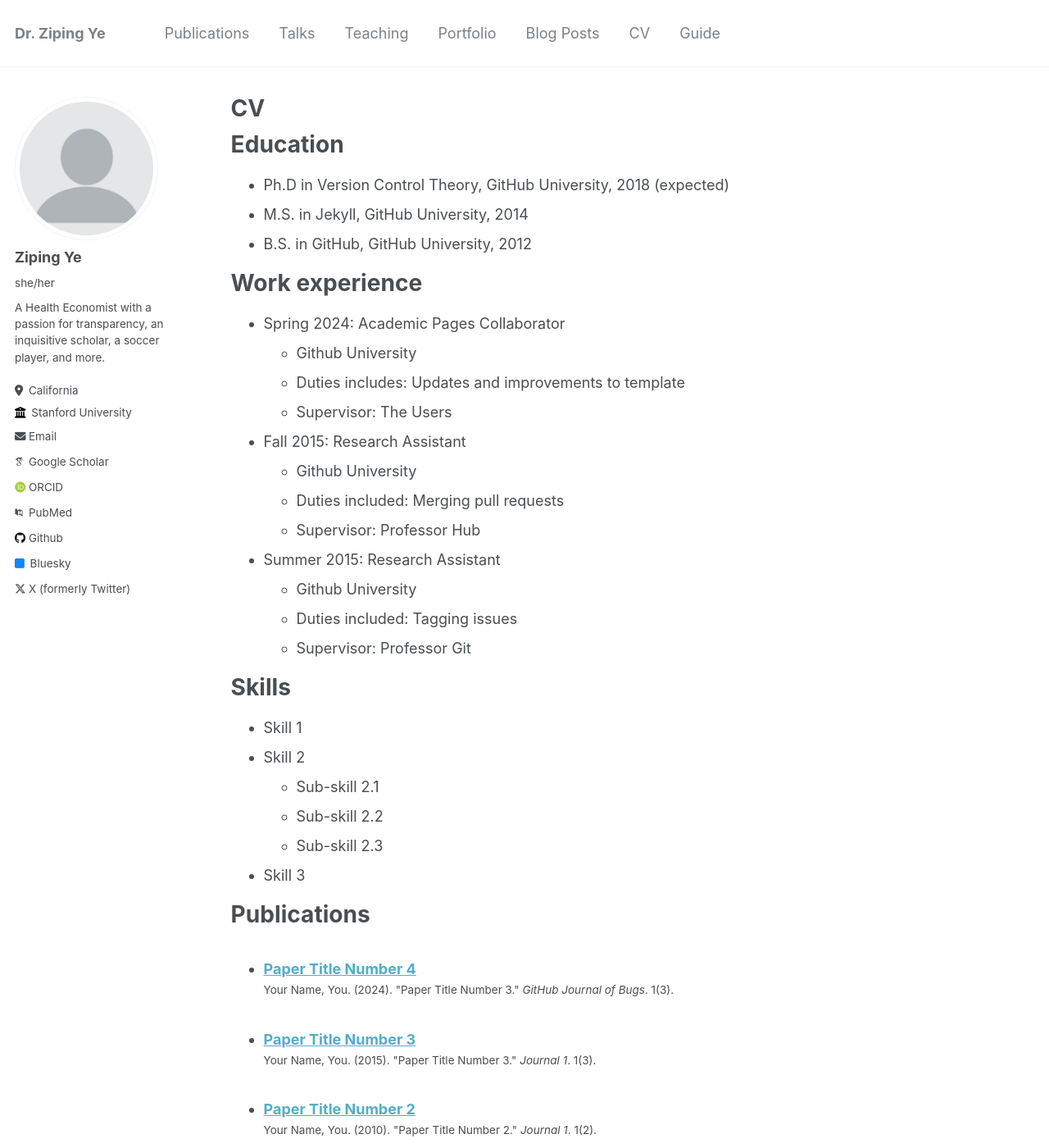
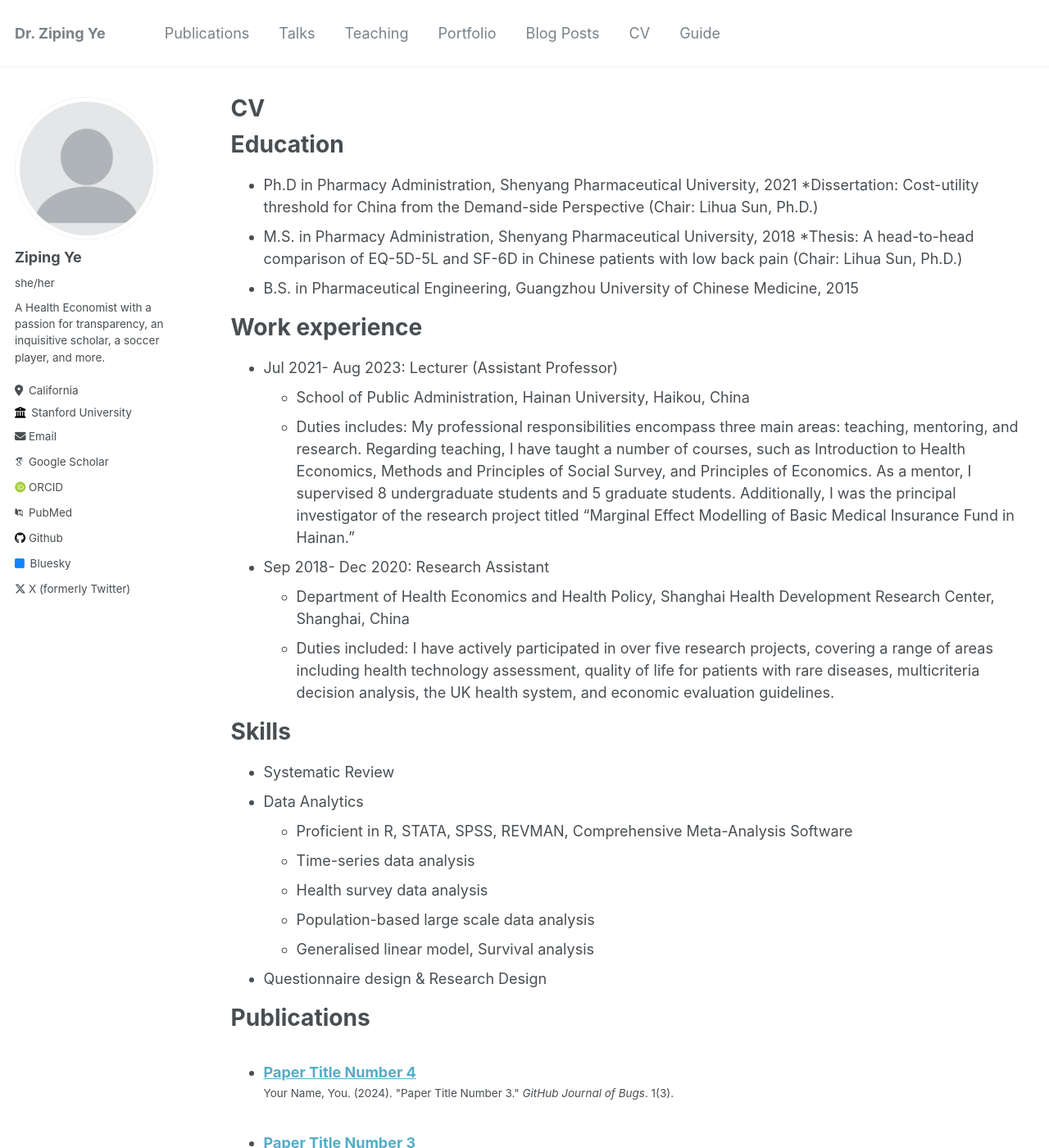
Before and after one commit to Yeatsea/Yeatsea.github.io, a Jekyll site: the page built from _pages/cv.md, in a window 1280 px wide and 1400 px high. Shown: the whole window at 82% size. Built offline with Jekyll 4.4.1, drawn with Linux system fonts in a browser that asks for light colours; some web fonts are replaced.

Commit message:
Update cv.md

```diff
--- a/_pages/cv.md
+++ b/_pages/cv.md
@@ -11,35 +11,33 @@ redirect_from:
 
 Education
 ======
-* Ph.D in Version Control Theory, GitHub University, 2018 (expected)
-* M.S. in Jekyll, GitHub University, 2014
-* B.S. in GitHub, GitHub University, 2012
+* Ph.D in Pharmacy Administration, Shenyang Pharmaceutical University, 2021
+   *Dissertation: Cost-utility threshold for China from the Demand-side Perspective (Chair: Lihua Sun, Ph.D.)
+* M.S. in Pharmacy Administration, Shenyang Pharmaceutical University, 2018
+   *Thesis: A head-to-head comparison of EQ-5D-5L and SF-6D in Chinese patients with low back pain (Chair: Lihua Sun, Ph.D.)
+* B.S. in Pharmaceutical Engineering, Guangzhou University of Chinese Medicine, 2015
 
 Work experience
 ======
-* Spring 2024: Academic Pages Collaborator
-  * Github University
-  * Duties includes: Updates and improvements to template
-  * Supervisor: The Users
+* Jul 2021- Aug 2023: Lecturer (Assistant Professor)
+  * School of Public Administration, Hainan University, Haikou, China
+  * Duties includes: My professional responsibilities encompass three main areas: teaching, mentoring, and research. Regarding teaching, I have taught a number of courses, such as Introduction to Health Economics, Methods and Principles of Social Survey, and Principles of Economics. As a mentor, I supervised 8 undergraduate students and 5 graduate students. Additionally, I was the principal investigator of the research project titled "Marginal Effect Modelling of Basic Medical Insurance Fund in Hainan."
 
-* Fall 2015: Research Assistant
-  * Github University
-  * Duties included: Merging pull requests
-  * Supervisor: Professor Hub
+* Sep 2018- Dec 2020: Research Assistant
+  * Department of Health Economics and Health Policy, Shanghai Health Development Research Center, Shanghai, China
+  * Duties included: I have actively participated in over five research projects, covering a range of areas including health technology assessment, quality of life for patients with rare diseases, multicriteria decision analysis, the UK health system, and economic evaluation guidelines.
 
-* Summer 2015: Research Assistant
-  * Github University
-  * Duties included: Tagging issues
-  * Supervisor: Professor Git
 
 Skills
 ======
-* Skill 1
-* Skill 2
-  * Sub-skill 2.1
-  * Sub-skill 2.2
-  * Sub-skill 2.3
-* Skill 3
+* Systematic Review
+* Data Analytics
+  * Proficient in R, STATA, SPSS, REVMAN, Comprehensive Meta-Analysis Software
+  * Time-series data analysis
+  * Health survey data analysis
+  * Population-based large scale data analysis
+  * Generalised linear model, Survival analysis
+* Questionnaire design & Research Design
 
 Publications
 ======
```
